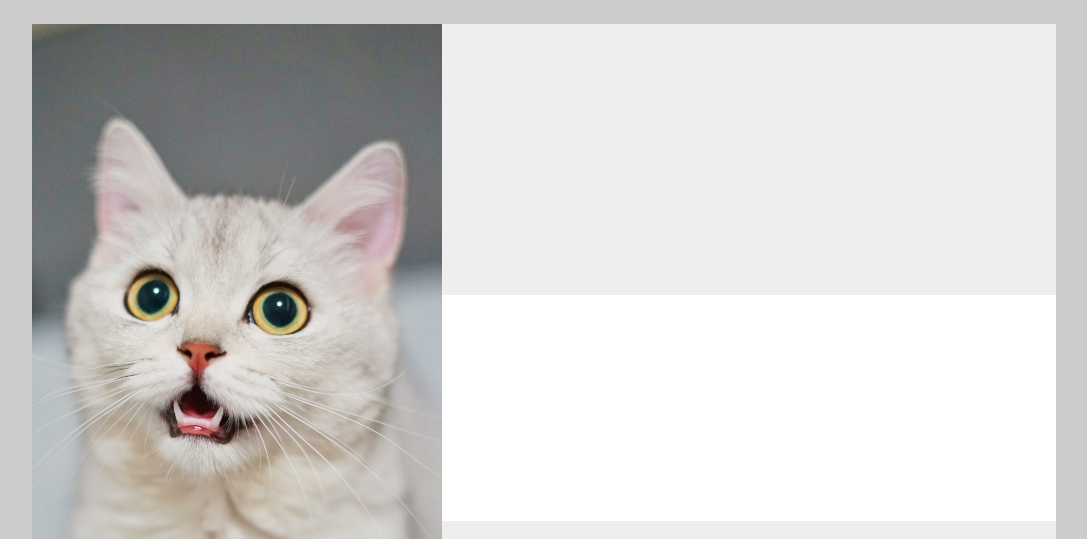
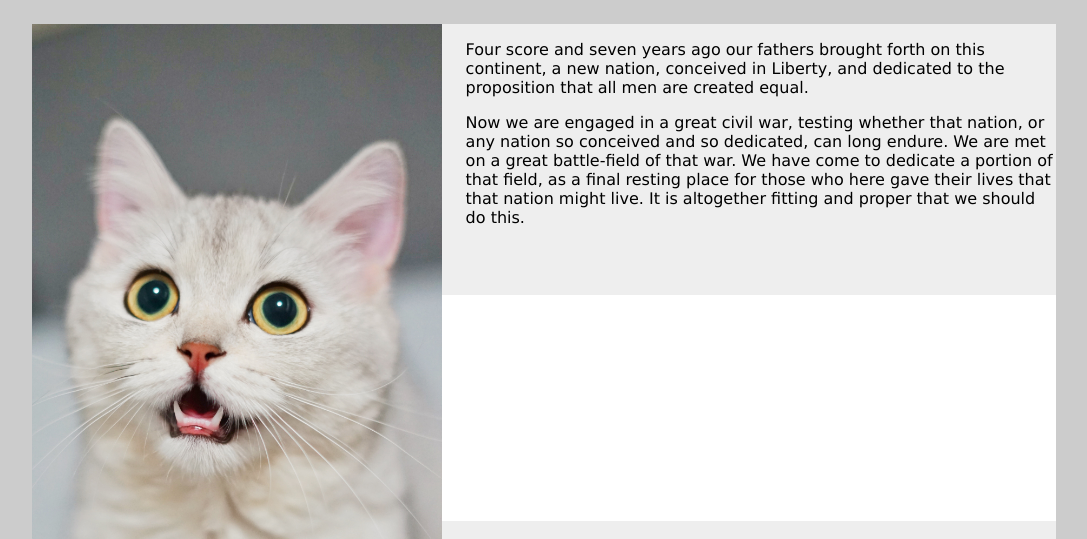
Before and after one commit to javieragnir/odin-signup, a plain HTML site: page index.html in a window 1280 px wide. Shown: the top 539 px of the page, without its empty margins (96-1183 px from the left). Drawn offline with Linux system fonts and the light colour scheme.

Commit message:
Make the size of the columns constant

```diff
--- a/index.html
+++ b/index.html
@@ -19,6 +19,10 @@
         </div>
         <div class="container2">
             <div class="section one">
+                <p>Four score and seven years ago our fathers brought forth on this continent, a new nation, conceived in Liberty, and dedicated to the proposition that all men are created equal. </p>
+
+                <p>Now we are engaged in a great civil war, testing whether that nation, or any nation so conceived and so dedicated, can long endure. We are met on a great battle-field of that war. We have come to dedicate a portion of that field, as a final resting place for those who here gave their lives that that nation might live. It is altogether fitting and proper that we should do this.</p>
+
 
             </div>
             <div class="section two">
--- a/styles.css
+++ b/styles.css
@@ -22,7 +22,7 @@ body {
     background-image: url("cat.jpg");
     background-size: cover;
 
-    flex: 1;
+    width: 512px;
 
     position: relative;
 }
@@ -49,10 +49,12 @@ body {
 }
 
 .logo-text {
+    max-width: 100%;
     font-family: 'Lexend Deca', sans-serif;
     font-size: 52px;
     text-align: center;
     color: white;
+    word-wrap: normal;
 
     flex: 1;
 
@@ -80,10 +82,14 @@ body {
 
 
 .container2 {
-    flex: 1.5;
+    width: 768px;
     display: flex;
     flex-direction: column;
     align-items: stretch;
+}
+
+.section {
+    padding-left: 24px;
 }
 
 .section.one,
```
